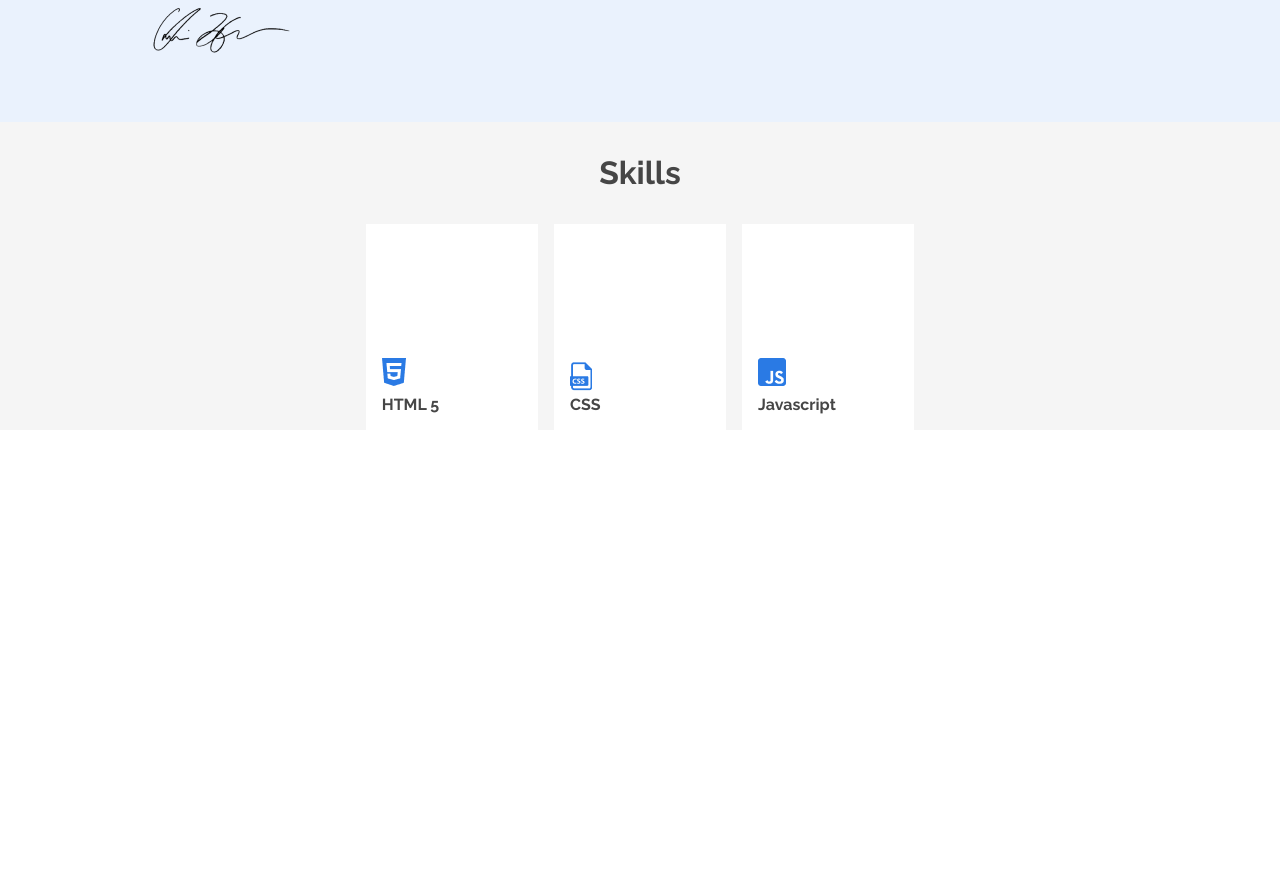
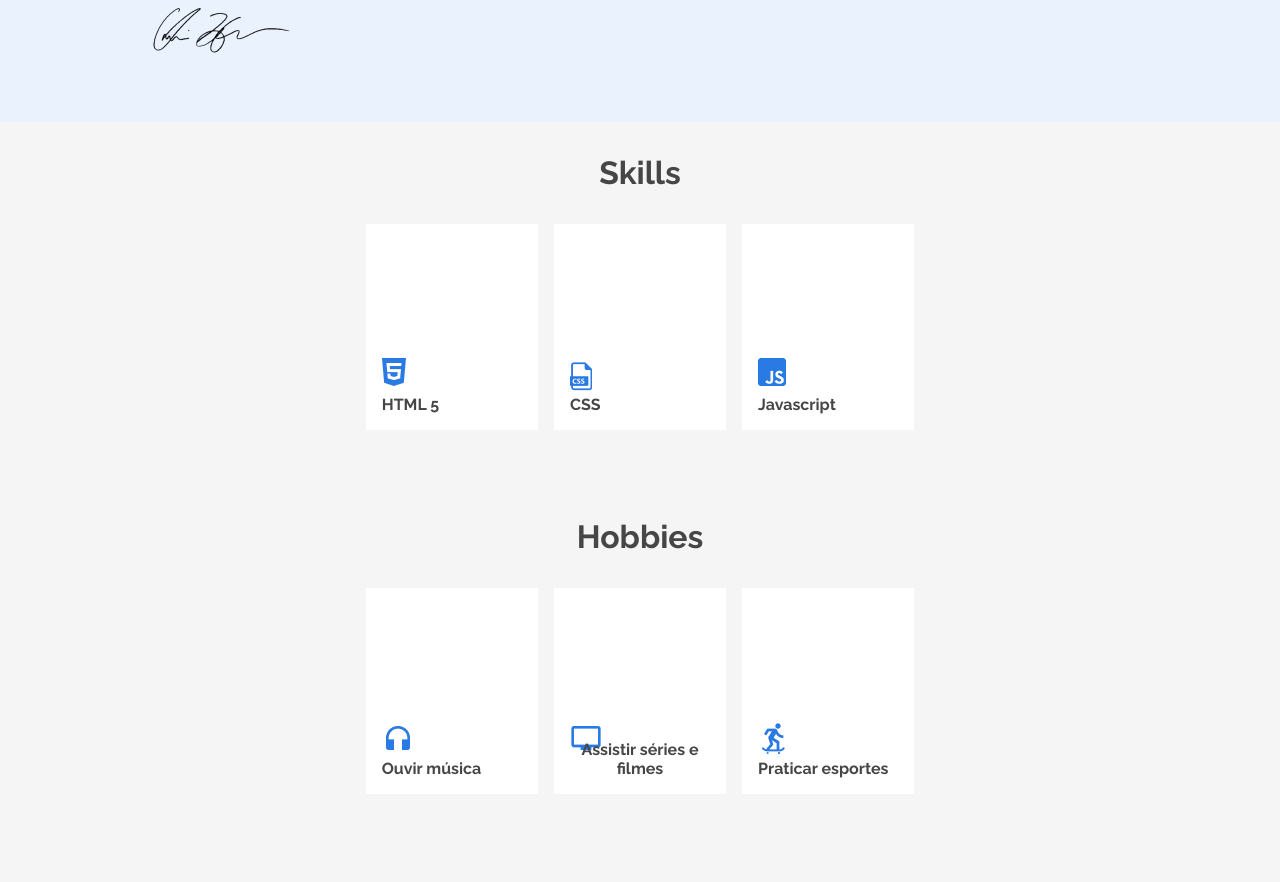
Before and after one commit to rodrigoborgescardoso/challenge-portfolio, a plain HTML site: page index.html in a window 1280 px wide. Shown: the part 781-1663 px from the top of the page. Before the commit the page ends 1211 px from the top, so only its background shows below. Drawn offline with Linux system fonts and the light colour scheme.

Commit message:
Criação da seção Hobbies

```diff
--- /dev/null
+++ b/assets/css/hobbies/hobbies-item.css
@@ -0,0 +1,25 @@
+.hobbies__item {
+    align-items: end;
+    background-color: #FFFFFF;
+    background-position-x: 1rem;
+    background-position-y: calc(174px - 2.5rem);
+    background-repeat: no-repeat;
+    display: flex;
+    height: 174px;
+    margin-right: 1rem;
+    padding: 1rem;
+    width: calc(16% - 1rem);
+}
+
+.hobbies__item--ouvir-musica {
+    background-image: url('../../images/headphones_icon.png');
+}
+
+.hobbies__item--assistir-series {
+    background-image: url('../../images/tv_icon.png');
+}
+
+.hobbies__item--praticar-esportes {
+    background-image: url('../../images/skate_icon.png');
+    margin-right: 0;
+}
--- /dev/null
+++ b/assets/css/hobbies/hobbies-lista.css
@@ -0,0 +1,5 @@
+.hobbies__lista {
+    display: flex;
+    justify-content: center;
+    margin-top: 2rem;
+}
--- /dev/null
+++ b/assets/css/hobbies/hobbies-nome.css
@@ -0,0 +1,5 @@
+.hobbies__nome {
+    font-size: 1rem;
+    font-weight: 700;
+    line-height: 1.1875rem;
+}
--- /dev/null
+++ b/assets/css/hobbies/hobbies-titulo.css
@@ -0,0 +1,5 @@
+.hobbies__titulo {
+    font-size: 2rem;
+    font-weight: 700;
+    line-height: 2.375rem;
+}
--- /dev/null
+++ b/assets/css/hobbies/hobbies.css
@@ -0,0 +1,5 @@
+.hobbies {
+    background-color: var(--cinza-claro);
+    padding: 5.5rem 9.5rem;
+    text-align: center;
+}
--- a/index.html
+++ b/index.html
@@ -29,6 +29,11 @@
         <link rel="stylesheet" href="assets/css/skills/skills-lista.css">
         <link rel="stylesheet" href="assets/css/skills/skills-item.css">
         <link rel="stylesheet" href="assets/css/skills/skills-nome.css">
+        <link rel="stylesheet" href="assets/css/hobbies/hobbies.css">
+        <link rel="stylesheet" href="assets/css/hobbies/hobbies-titulo.css">
+        <link rel="stylesheet" href="assets/css/hobbies/hobbies-lista.css">
+        <link rel="stylesheet" href="assets/css/hobbies/hobbies-item.css">
+        <link rel="stylesheet" href="assets/css/hobbies/hobbies-nome.css">
     </head>
     <body>
         <header class="cabecalho">
@@ -83,5 +88,20 @@
                 </div>
             </div>
         </section>
+
+        <section class="hobbies">
+            <h2 class="hobbies__titulo">Hobbies</h2>
+            <div class="hobbies__lista">
+                <div class="hobbies__item hobbies__item--ouvir-musica">
+                    <span class="hobbies__nome">Ouvir música</span>
+                </div>
+                <div class="hobbies__item hobbies__item--assistir-series">
+                    <span class="hobbies__nome">Assistir séries e filmes</span>
+                </div>
+                <div class="hobbies__item hobbies__item--praticar-esportes">
+                    <span class="hobbies__nome">Praticar esportes</span>
+                </div>
+            </div>
+        </section>
     </body>
 </html>
```
